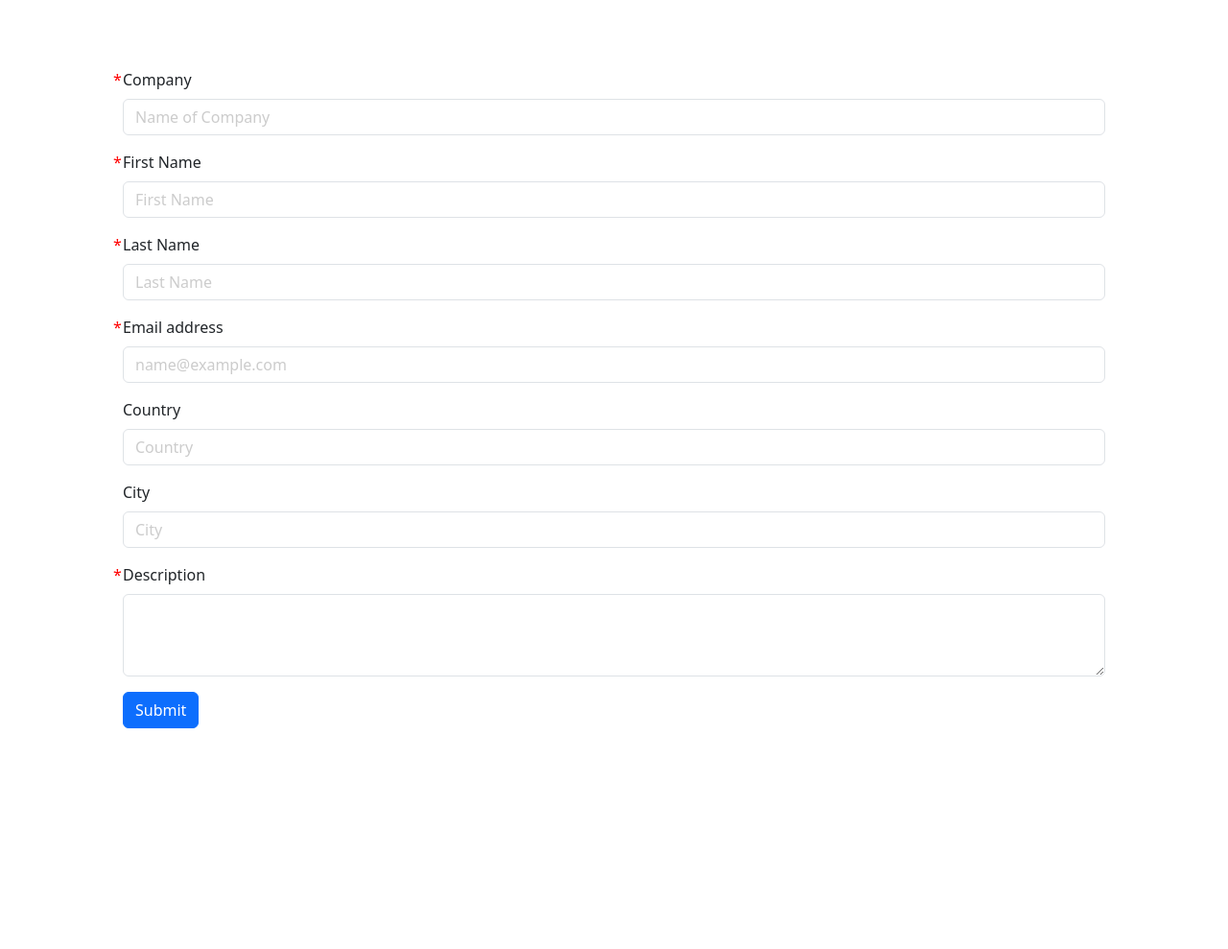
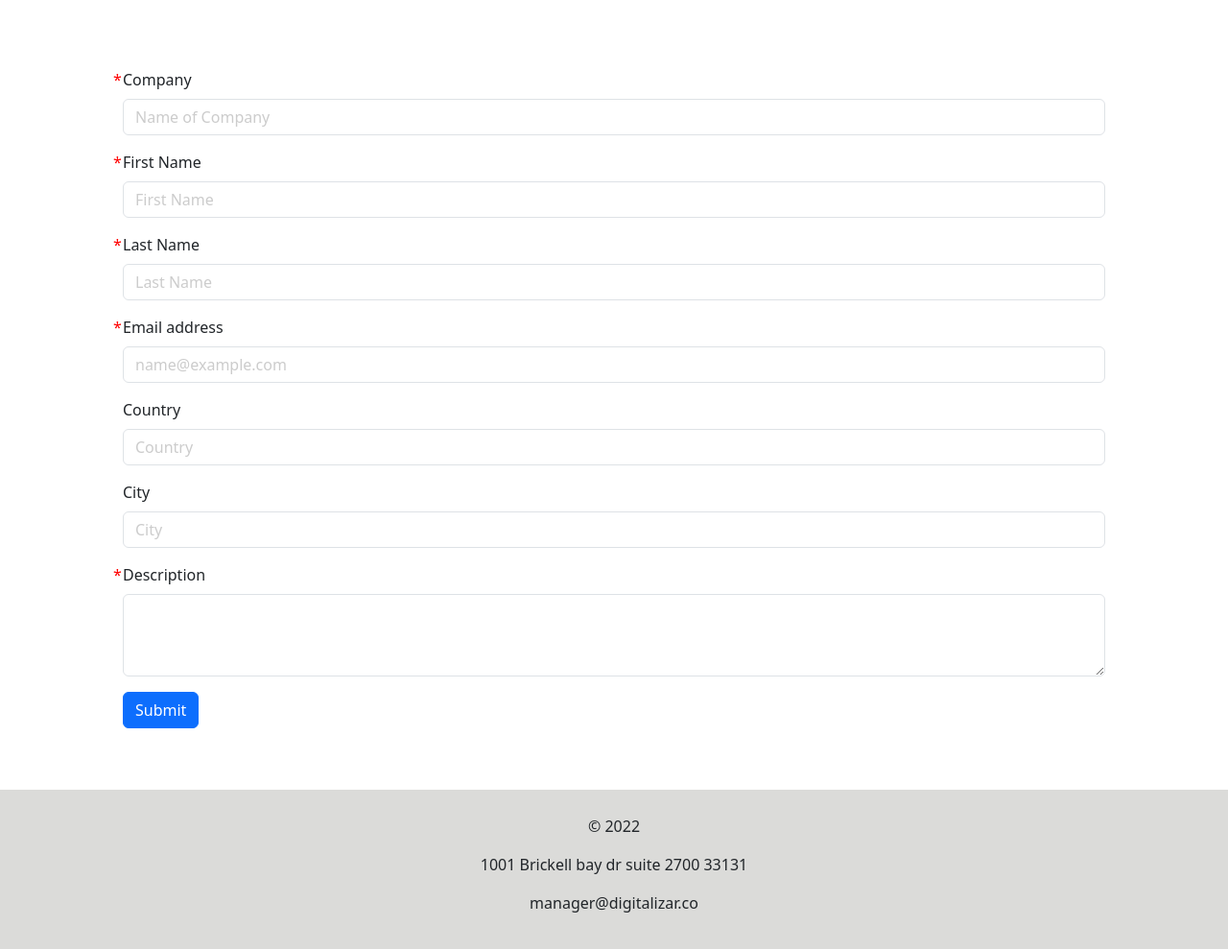
Before and after one commit to Haku31/mdt, a plain HTML site: page contact.html in a window 1280 px wide. Shown: the part 63-1052 px from the top of the page at 96% size. Before the commit the page ends 886 px from the top, so only its background shows below. Drawn offline with nearby package versions, Linux system fonts and the light colour scheme.

Commit message:
add footer

```diff
--- a/contact.css
+++ b/contact.css
@@ -148,6 +148,7 @@ transform: scale(1.2); /* Efecto de escala al pasar el ratón */
     transform: translateY(-50%);
 }
 
+
 /* Placeholder para inputs */
 .form-control::placeholder {
     color: #ccc; /* Color del placeholder más pálido */
@@ -158,6 +159,23 @@ transform: scale(1.2); /* Efecto de escala al pasar el ratón */
 .form-control textarea::placeholder {
     color: #ccc; /* Color del placeholder más pálido */
     opacity: 1; /* Asegura que el placeholder tenga la misma opacidad en todos los navegadores */
+}
+
+
+/*Footer*/
+.footer-container{
+    display: block;
+    justify-content: center;
+    align-items: center;
+    background: #DBDBD9;
+    padding: 2%;
+}
+
+.footer-item{
+    display: flex;
+    justify-content: center;
+    align-items: center;
+
 }
 
 /* Estilos para el modal */
--- a/contact.html
+++ b/contact.html
@@ -87,7 +87,12 @@
     </div>
 
     <footer>
-        <!-- Aquí puedes añadir tu pie de página si es necesario -->
+        <div class="footer-container">
+            <p class="footer-item"><span>&copy; 2022</span></p>
+            <p class="footer-item"><span>1001 Brickell bay dr suite 2700 33131</span></p>
+            <p class="footer-item"><span>manager@digitalizar.co</span></p>
+
+        </div>
     </footer>
 
     <!-- Incluir jQuery y Bootstrap Bundle al final del cuerpo del documento -->
```
